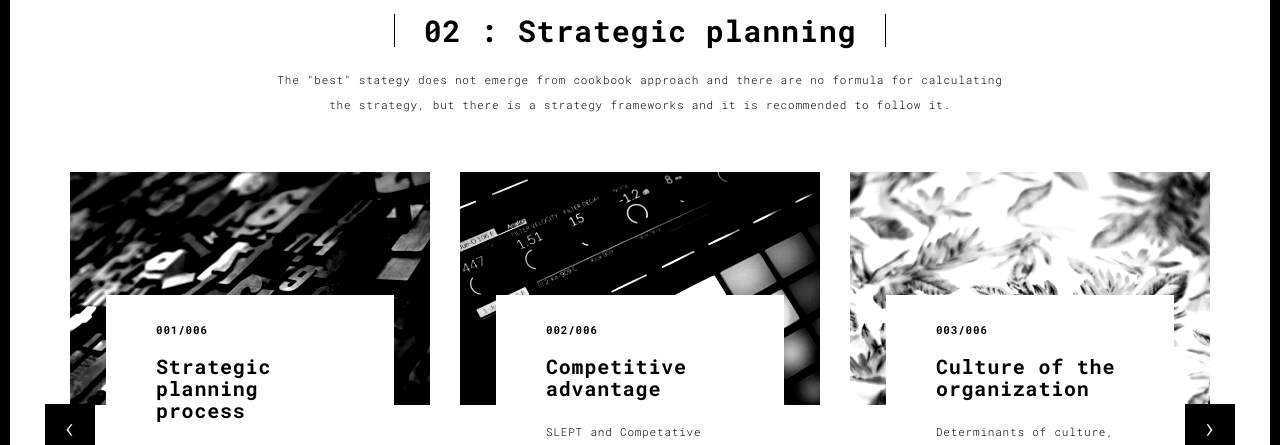
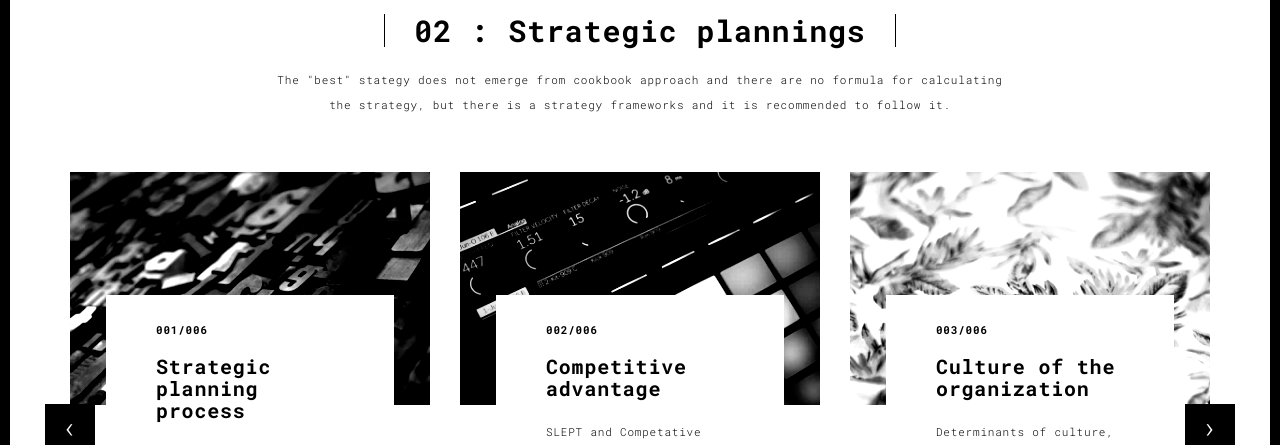
Before and after one commit to vaibiz/Strategic_web, a Flask app: page /strategic.html in a window 1280 px wide. Shown: the part 95-540 px from the top of the page. Run offline with Flask 2, Linux system fonts and the light colour scheme; some libraries are stand-ins or nearby versions.

Commit message:
Initial commit

```diff
--- a/templates/strategic.html
+++ b/templates/strategic.html
@@ -7,7 +7,7 @@
   <meta content="width=device-width,initial-scale=1" name="viewport">
   <meta content="description" name="description">
   <meta name="google" content="notranslate" />
-  <meta content="Strategic business plabbbbbbbbbbbbbbbbbbbbbbbbbbbbbbbbbbbbbbbbbbbnningmmmnnnnnm" name="author">
+  <meta content="Strategic business planing" name="author">
 
   <!-- Disable tap highlight on IE -->
   <meta name="msapplication-tap-highlight" content="no">
@@ -56,7 +56,7 @@
 
       <div class="col-sm-8 col-sm-offset-2 section-container-spacer">
         <div class="text-center">
-          <h1 class="h2">02 : Strategic planning</h1>
+          <h1 class="h2">02 : Strategic plannings</h1>
           <p>The "best" stategy does not emerge from cookbook approach and there are no formula for calculating the strategy, but there is a strategy frameworks and it is recommended to follow it.</p>
         </div>
       </div>
```
